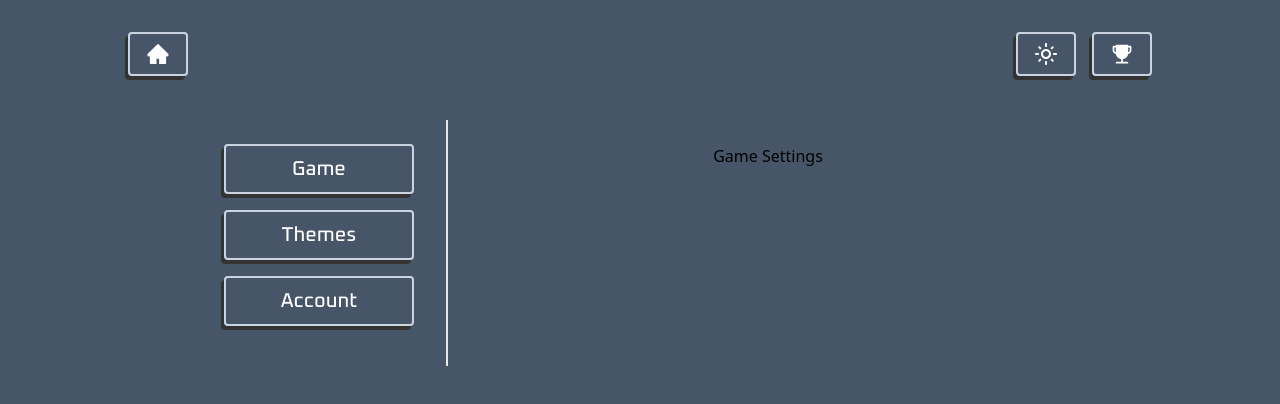
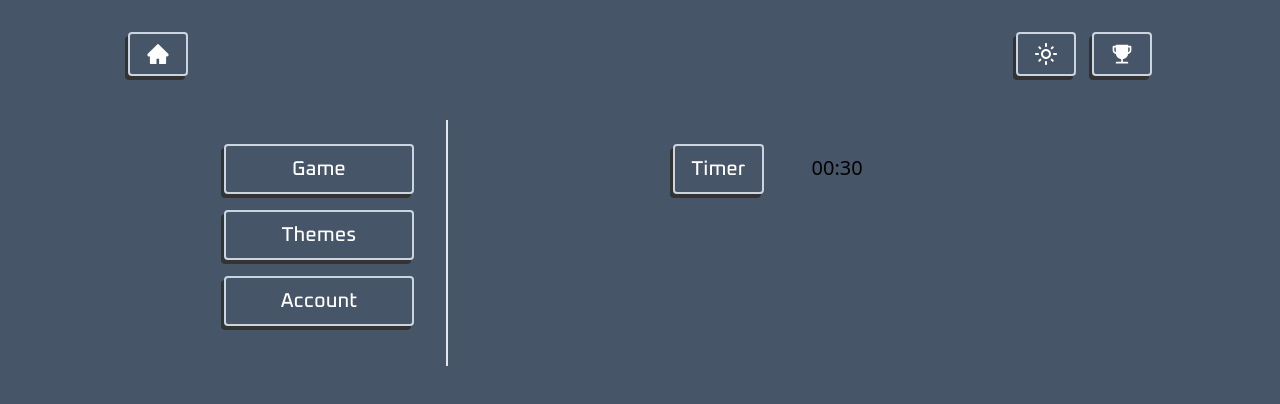
Before and after one commit to diogodeese/Key-Killer, a React (Vite) app: page /settings in a window 1280 px wide. Shown: the top 404 px of the page. Built offline with nearby package versions, Linux system fonts and the light colour scheme.

Commit message:
feat: timer change settings

```diff
--- a/src/components/Settings.tsx
+++ b/src/components/Settings.tsx
@@ -1,9 +1,54 @@
-import { useState } from 'react';
+import { useEffect, useState } from 'react';
+import { timer } from '../settings/settings';
 
 const settingsSections = ['Game', 'Themes', 'Account'];
 
 function Game() {
-  return <div className="w-[50%] text-center px-12 py-6">Game Settings</div>;
+  const timerOptions = [0.5, 1, 1.5];
+  const [index, setIndex] = useState(timerOptions.indexOf(timer));
+
+  function changeTimer() {
+    if (timerOptions.length - 1 === index) {
+      setIndex(0);
+    } else {
+      setIndex(index + 1);
+    }
+  }
+
+  useEffect(() => {
+    function setTimer() {
+      let time = timerOptions[index] * 60;
+      let minutes = Math.floor(time / 60);
+      let seconds = time % 60;
+      const timerSpan = document.getElementById('timer');
+
+      if (timerSpan) {
+        timerSpan.innerText =
+          minutes.toString().padStart(2, '0') +
+          ':' +
+          seconds.toString().padStart(2, '0');
+      }
+    }
+
+    setTimer();
+  }, [index]);
+
+  return (
+    <div className="w-[50%] text-center px-12 py-6">
+      <button
+        className="button"
+        onClick={changeTimer}
+      >
+        Timer
+      </button>
+      <span
+        className="ml-12 text-xl"
+        id="timer"
+      >
+        {timerOptions[index]}
+      </span>
+    </div>
+  );
 }
 
 function Themes() {
```
